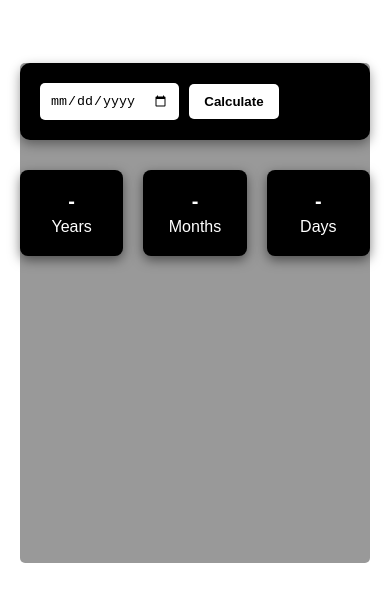
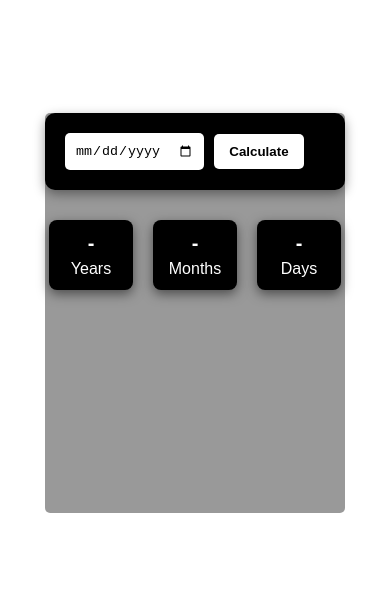
Before and after one commit to CynthiaFlorenceMuluh/CalculatAge, a plain HTML site: page index.html in a window 390 px wide. Shown: the part 109-710 px from the top of the page. Drawn offline with Linux system fonts and the light colour scheme.

Commit message:
Update index.html

```diff
--- a/index.html
+++ b/index.html
@@ -29,8 +29,8 @@
     .con{
 
        border:1px thick black;
-       height: 500px;
-       width:350px;
+       height: 400px;
+       width:300px;
        border-radius: 5px;
        background: rgba(0, 0, 0, 0.4);
 
@@ -66,10 +66,10 @@
     .box {
       background: black;
       color: white;
-      padding: 20px;
+      padding: 12px;
       border-radius: 8px;
       text-align: center;
-      width: 80px;
+      width: 60px;
       box-shadow: 0px 4px 12px rgba(0, 0, 0, 0.5);
     }
 
```
